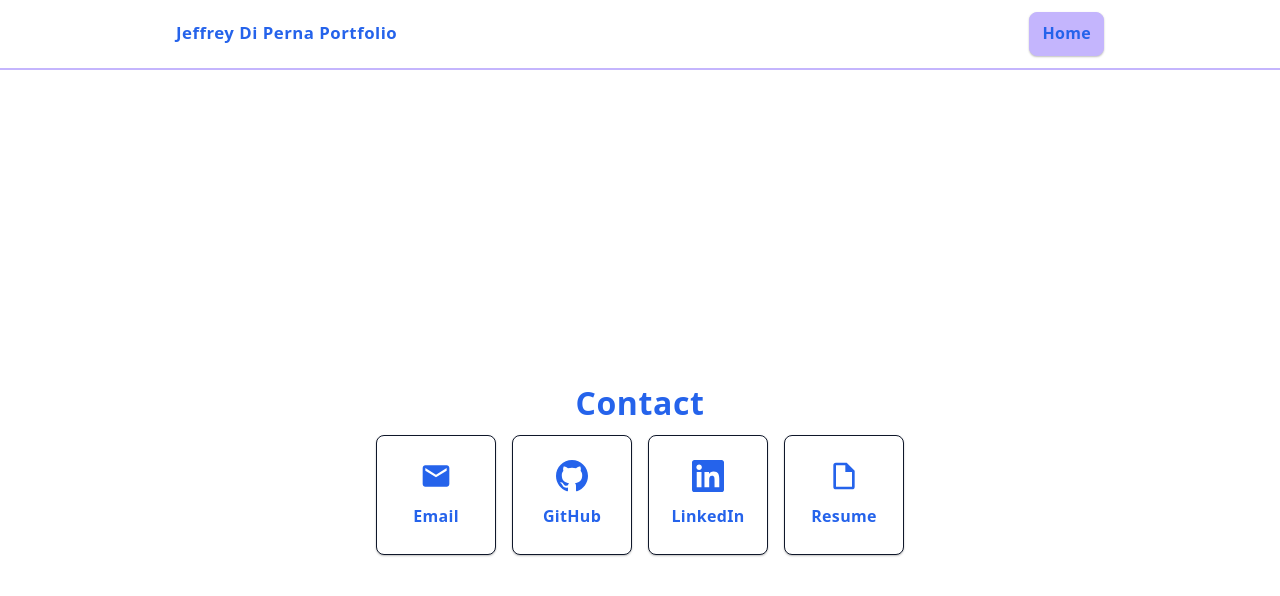
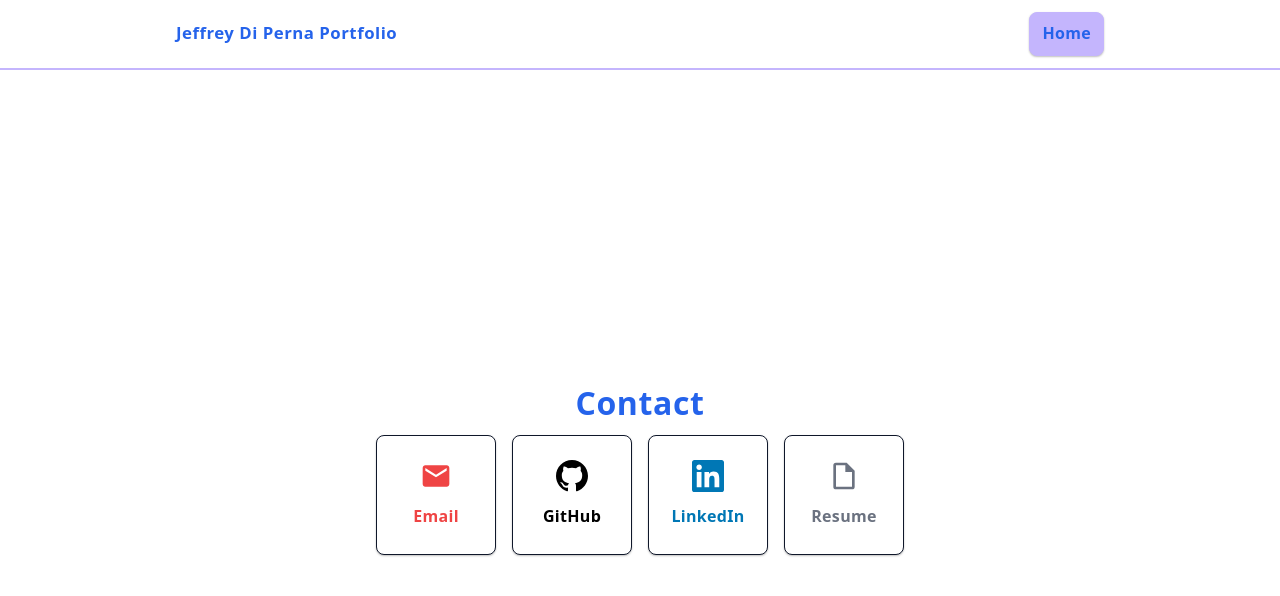
Before and after one commit to JeffreyDiPerna/Personal_Portfolio_Website, a Next.js app in the folder jeffrey-portfolio/: page /contact in a window 1280 px wide. Shown: the top 596 px of the page. Built offline with nearby package versions, Linux system fonts and the light colour scheme.

Commit message:
feat changed colors of icons on contacts page

```diff
--- a/jeffrey-portfolio/src/app/contact/page.jsx
+++ b/jeffrey-portfolio/src/app/contact/page.jsx
@@ -17,11 +17,11 @@ export default function ContactPage() {
           <div style={styles.buttonContainer}>
             <a
               href="mailto:jeffrey.diperna@gmail.com"
-              style={styles.button}
+              style={{...styles.button, ...styles.emailButton}}
               aria-label="Email Jeffrey Di Perna"
             >
               <span style={styles.icon}>
-                <svg width="32" height="32" viewBox="0 0 24 24" fill="currentColor">
+                <svg width="32" height="32" viewBox="0 0 24 24" fill="#ef4444">
                   <path d="M20 4H4c-1.1 0-1.99.9-1.99 2L2 18c0 1.1.9 2 2 2h16c1.1 0 2-.9 2-2V6c0-1.1-.9-2-2-2zm0 4l-8 5-8-5V6l8 5 8-5v2z"/>
                 </svg>
               </span>
@@ -31,11 +31,11 @@ export default function ContactPage() {
               href="https://github.com/JeffreyDiPerna"
               target="_blank"
               rel="noopener noreferrer"
-              style={styles.button}
+              style={{...styles.button, ...styles.githubButton}}
               aria-label="Visit GitHub"
             >
               <span style={styles.icon}>
-                <svg width="32" height="32" viewBox="0 0 24 24" fill="currentColor">
+                <svg width="32" height="32" viewBox="0 0 24 24" fill="#000000">
                   <path d="M12 0c-6.626 0-12 5.373-12 12 0 5.302 3.438 9.8 8.207 11.387.599.111.793-.261.793-.577v-2.234c-3.338.726-4.033-1.416-4.033-1.416-.546-1.387-1.333-1.756-1.333-1.756-1.089-.745.083-.729.083-.729 1.205.084 1.839 1.237 1.839 1.237 1.07 1.834 2.807 1.304 3.492.997.107-.775.418-1.305.762-1.604-2.665-.305-5.467-1.334-5.467-5.931 0-1.311.469-2.381 1.236-3.221-.124-.303-.535-1.524.117-3.176 0 0 1.008-.322 3.301 1.23.957-.266 1.983-.399 3.003-.404 1.02.005 2.047.138 3.006.404 2.291-1.552 3.297-1.23 3.297-1.23.653 1.653.242 2.874.118 3.176.77.84 1.235 1.911 1.235 3.221 0 4.609-2.807 5.624-5.479 5.921.43.372.823 1.102.823 2.222v3.293c0 .319.192.694.801.576 4.765-1.589 8.199-6.086 8.199-11.386 0-6.627-5.373-12-12-12z"/>
                 </svg>
               </span>
@@ -45,11 +45,11 @@ export default function ContactPage() {
               href="https://www.linkedin.com/in/jeffrey-di-perna-39ab101a3/"
               target="_blank"
               rel="noopener noreferrer"
-              style={styles.button}
+              style={{...styles.button, ...styles.linkedinButton}}
               aria-label="Visit LinkedIn"
             >
               <span style={styles.icon}>
-                <svg width="32" height="32" viewBox="0 0 24 24" fill="currentColor">
+                <svg width="32" height="32" viewBox="0 0 24 24" fill="#0077B5">
                   <path d="M20.447 20.452h-3.554v-5.569c0-1.328-.027-3.037-1.852-3.037-1.853 0-2.136 1.445-2.136 2.939v5.667H9.351V9h3.414v1.561h.046c.477-.9 1.637-1.85 3.37-1.85 3.601 0 4.267 2.37 4.267 5.455v6.286zM5.337 7.433c-1.144 0-2.063-.926-2.063-2.065 0-1.138.92-2.063 2.063-2.063 1.14 0 2.064.925 2.064 2.063 0 1.139-.925 2.065-2.064 2.065zm1.782 13.019H3.555V9h3.564v11.452zM22.225 0H1.771C.792 0 0 .774 0 1.729v20.542C0 23.227.792 24 1.771 24h20.451C23.2 24 24 23.227 24 22.271V1.729C24 .774 23.2 0 22.222 0h.003z"/>
                 </svg>
               </span>
@@ -60,11 +60,11 @@ export default function ContactPage() {
               target="_blank"
               rel="noopener noreferrer"
               type="application/pdf"
-              style={styles.button}
+              style={{...styles.button, ...styles.resumeButton}}
               aria-label="Open Jeffrey Di Perna's Resume"
             >
               <span style={styles.icon}>
-                <svg width="32" height="32" viewBox="0 0 24 24" fill="currentColor">
+                <svg width="32" height="32" viewBox="0 0 24 24" fill="#6B7280">
                   <path d="M14,2H6A2,2 0 0,0 4,4V20A2,2 0 0,0 6,22H18A2,2 0 0,0 20,20V8L14,2M18,20H6V4H13V9H18V20Z" />
                 </svg>
               </span>
@@ -126,5 +126,17 @@ const styles = {
     display: "block",
     marginBottom: 4,
   },
+  emailButton: {
+    color: "#ef4444",
+  },
+  githubButton: {
+    color: "#000000",
+  },
+  linkedinButton: {
+    color: "#0077B5",
+  },
+  resumeButton: {
+    color: "#6B7280",
+  },
 };
 ``
```
